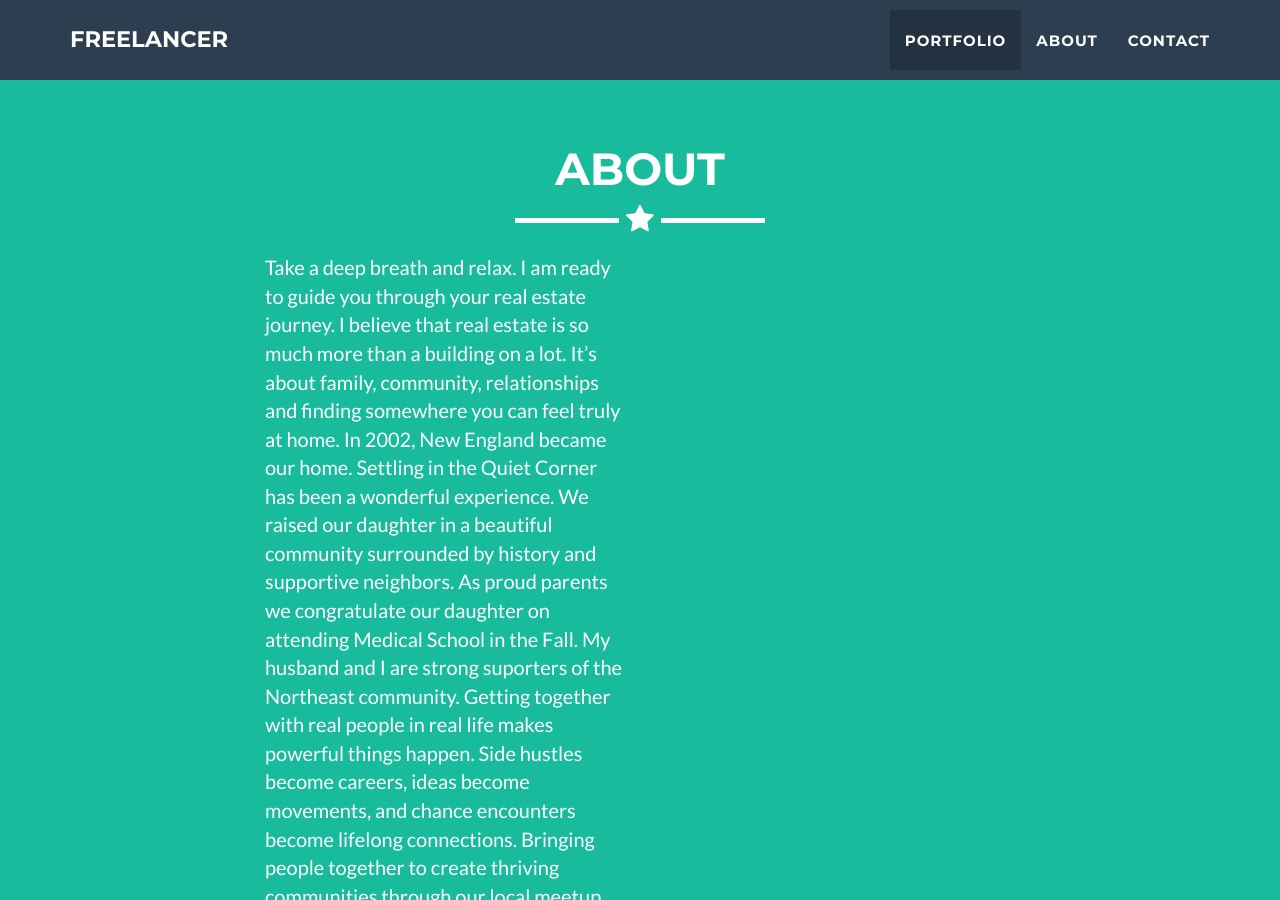
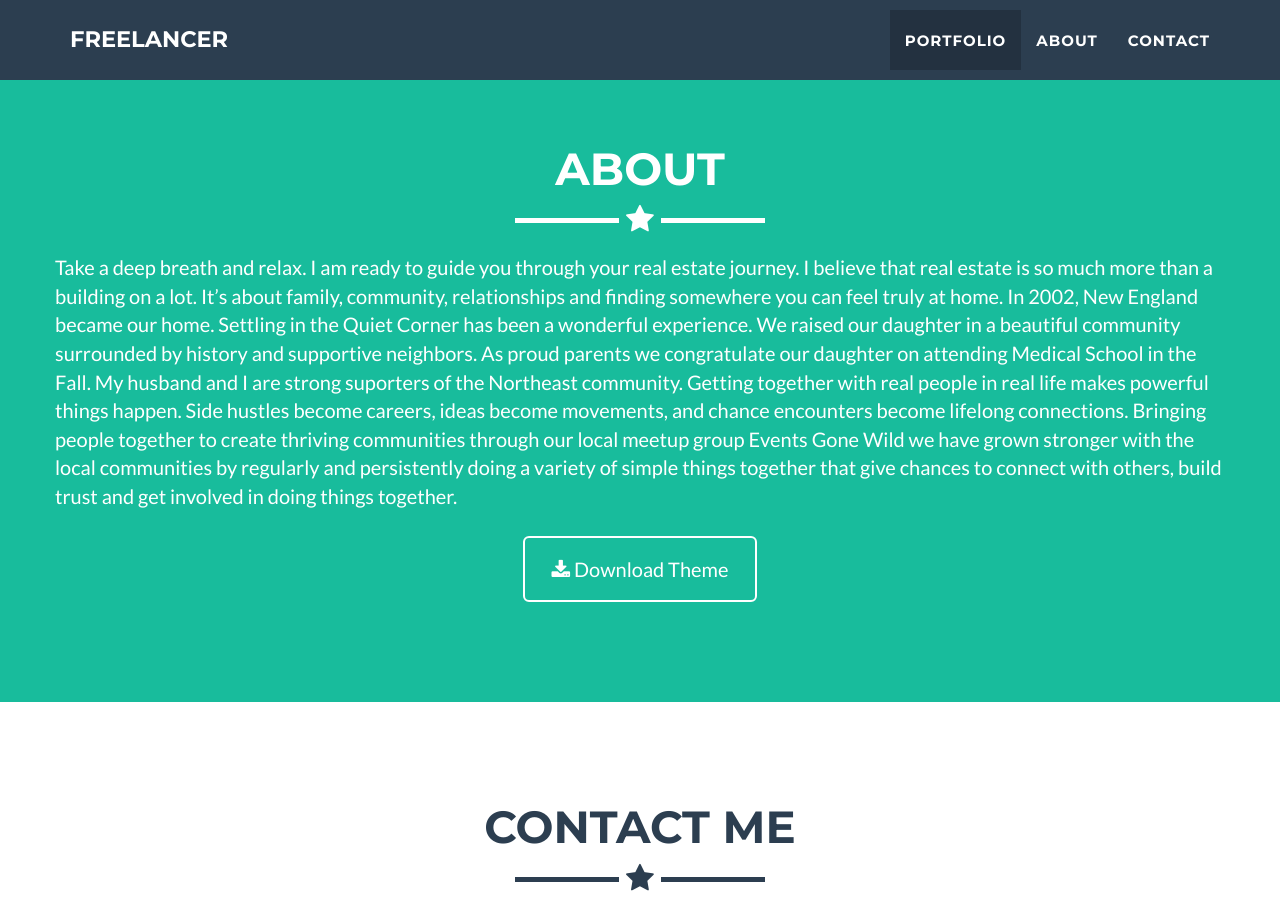
Before and after one commit to maureenmcneilreality/maureenmcneilreality, a Jekyll site: the page built from index.html, in a window 1280 px wide and 900 px high, scrolled down 1621 px. Built offline with Jekyll 4.4.1, drawn with Linux system fonts in a browser that asks for light colours.

Commit message:
Update about.html

```diff
--- a/_includes/about.html
+++ b/_includes/about.html
@@ -8,7 +8,7 @@
                 </div>
             </div>
             <div class="row">
-                <div class="col-lg-4 col-lg-offset-2">
+                <div class="large_col">
                     <p>Take a deep breath and relax. I am ready to guide you through your real estate journey. I believe that real estate is so much more than a building on a lot. It’s about family, community, relationships and finding somewhere you can feel truly at home.
 In 2002, New England became our home. Settling in the Quiet Corner has been a wonderful experience. We raised our daughter in a beautiful community surrounded by history and supportive neighbors. As proud parents we congratulate our daughter on attending Medical School in the Fall. My husband and I are strong suporters of the Northeast community. Getting together with real people in real life makes powerful things happen. Side hustles become careers, ideas become movements, and chance encounters become lifelong connections. Bringing people together to create thriving communities through our local meetup group Events Gone Wild we have grown stronger with the local communities by regularly and persistently doing a variety of simple things together that give chances to connect with others, build trust and get involved in doing things together.</p>
                 </div>
```
